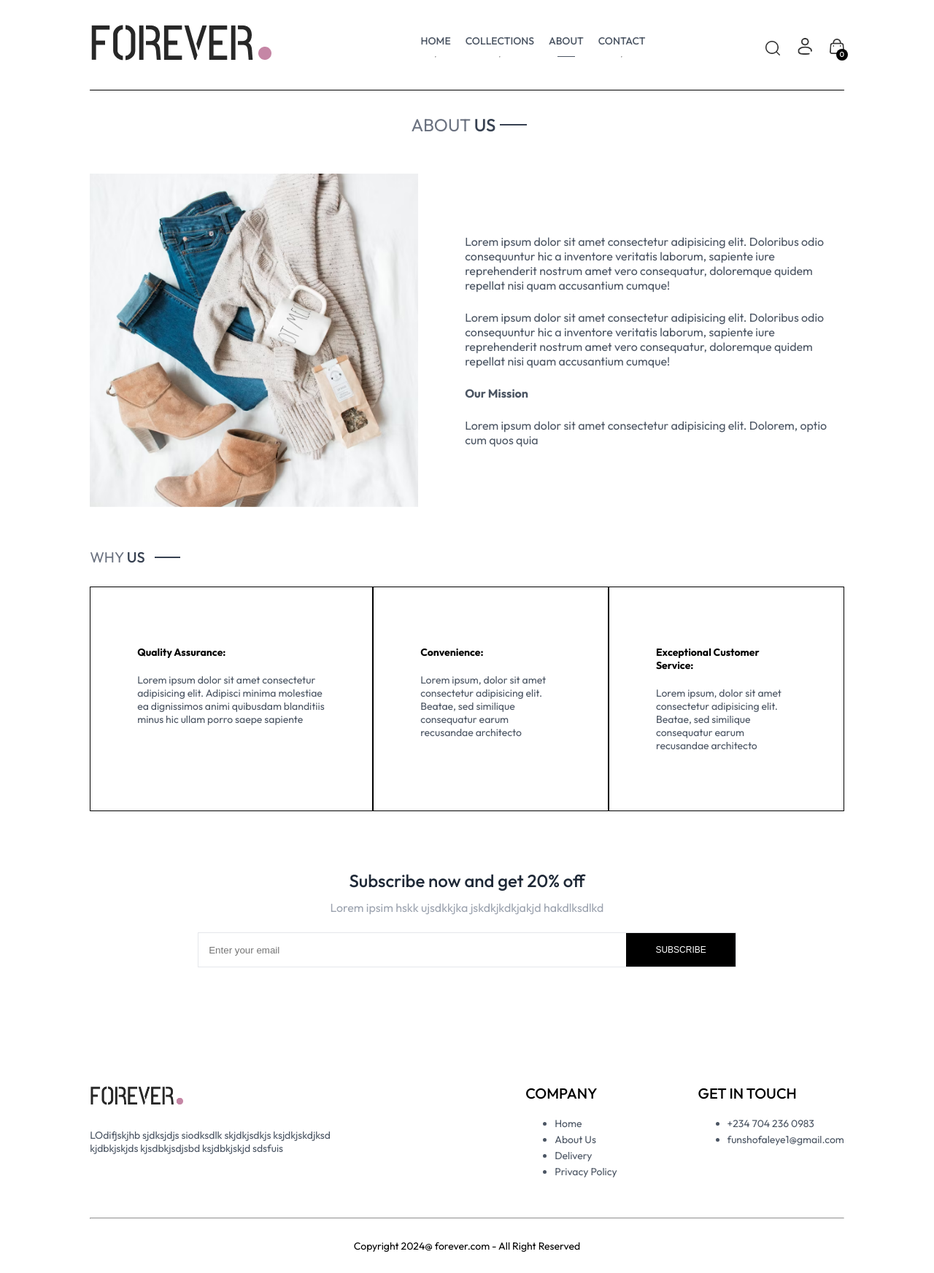
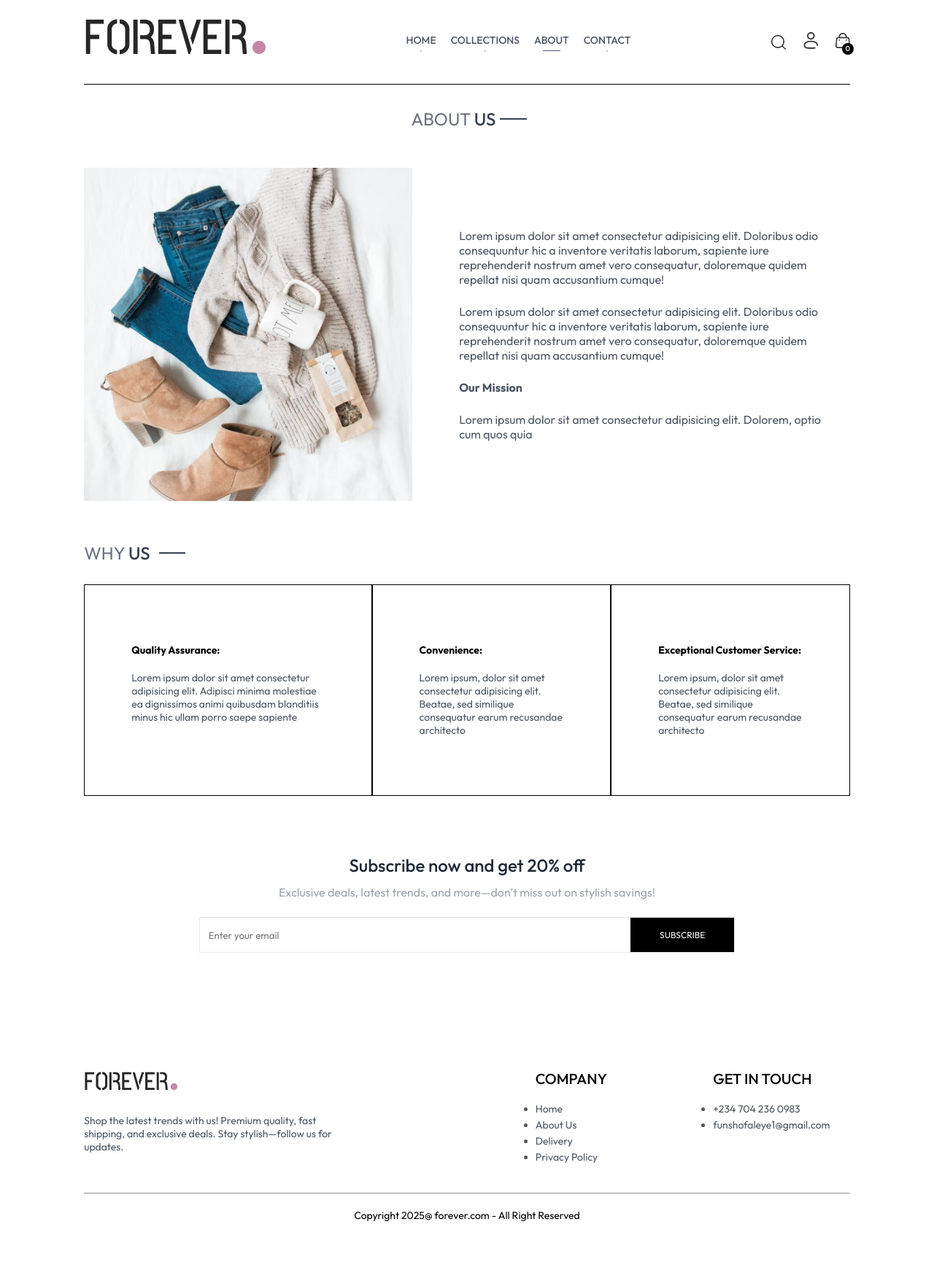
Before and after one commit to sladelaroy/e-commerce-app, a React (Vite) app in the folder frontend/: page /about in a window 1280 px wide. Shown: the whole page at 73% size. After the commit the page ends 1695 px from the top, so only its background shows below. Built offline with nearby package versions, Linux system fonts and the light colour scheme; no server answers.

Commit message:
finishing touches

```diff
--- a/frontend/src/components/BestSeller.jsx
+++ b/frontend/src/components/BestSeller.jsx
@@ -1,35 +1,50 @@
 import { useEffect, useState } from "react";
-import { useContext } from "react"
+import { useContext } from "react";
 import Title from "./Title.jsx";
 import { ShopContext } from "../contexts/ShopContext";
-import '../styles/BestSeller.css'
+import "../styles/BestSeller.css";
 import ProductItem from "./ProductItem";
 
+const BestSeller = () => {
+  const { products } = useContext(ShopContext);
+  const [bestSeller, setBestSeller] = useState([]);
 
-const BestSeller = () => {
-  const {products} = useContext(ShopContext);
-  const [bestSeller, setBestSeller] = useState([])
+  const fetchBestProducts = () => {
+    const bestProduct = products.filter((item) => item.bestSeller);
+    setBestSeller(bestProduct.slice(0, 5));
+    console.log(products);
+  };
   useEffect(() => {
-    const bestProduct = products.filter((item)=>(item.bestseller))
-    setBestSeller(bestProduct.slice(0, 5));
-  },[products])
+    if (products.length > 0) {
+      fetchBestProducts();
+    }
+  }, [products]);
   return (
     <>
       <div className="bestseller-div">
         <div className="inner-div">
-          <Title text1={'BEST'} text2={'SELLERS'} />
-          <p className="inner-p">sakjkaso ujasjbkljs jkasdjkioasulkdjkl kljasdiusfbbalisk haskdjijbs usuiishsdj</p>
+          <Title text1={"BEST"} text2={"SELLERS"} />
+          <p className="inner-p">
+          Top-rated picks loved by our customers! Shop bestsellers featuring premium quality, stylish designs, and unbeatable comfort for every occasion.
+          </p>
         </div>
-        <div className='products-grid'>
-          {
-            bestSeller.map((item, index)=> (
-              <ProductItem key={index} id={item._id} image={item.image} name={item.name} price={item.price} />
-            ))
-          }
+        <div className="products-grid">
+          {bestSeller.map((item, index) => {
+            console.log("working");
+            return (
+              <ProductItem
+                key={index}
+                id={item._id}
+                image={item.image}
+                name={item.name}
+                price={item.price}
+              />
+            );
+          })}
         </div>
       </div>
     </>
-  )
-}
+  );
+};
 
-export default BestSeller
+export default BestSeller;
--- a/frontend/src/components/Footer.jsx
+++ b/frontend/src/components/Footer.jsx
@@ -10,7 +10,7 @@ const Footer = () => {
         <div>
           <img src={assets.logo} className='footer-img' />
           <p className='footer-text'>
-            LOdifjskjhb sjdksjdjs siodksdlk skjdkjsdkjs ksjdkjskdjksd kjdbkjskjds kjsdbkjsdjsbd ksjdbkjskjd sdsfuis
+          Shop the latest trends with us! Premium quality, fast shipping, and exclusive deals. Stay stylish—follow us for updates.
           </p>
         </div>
 
@@ -36,7 +36,7 @@ const Footer = () => {
       </div>
       <div>
         <hr />
-        <p className='footer-copyright'>Copyright 2024@ forever.com - All Right Reserved</p>
+        <p className='footer-copyright'>Copyright 2025@ forever.com - All Right Reserved</p>
       </div>
 
     </div>
--- a/frontend/src/components/LatestCollections.jsx
+++ b/frontend/src/components/LatestCollections.jsx
@@ -20,7 +20,7 @@ const LatestCollections = () => {
       <div className='latest-collections'>
         <div className='latest-collections-cont'>
           <Title text1={'LATEST'} text2={'COLLECTIONS'} />
-          <p>hsjejsdkjhjkbd sbdjskjdod budiuidjhsgvjhaekjo uieuiskejfouiejfuikeeuiwiuiu wewuieweui</p>
+          <p className='latest-collections-cont-p'>Explore fresh styles, bold designs, and timeless fashion. Our latest collection blends comfort, elegance, and trend-forward details for every occasion.</p>
         </div>
         {/* Rendering Products */}
 
--- a/frontend/src/components/NewsLetterBox.jsx
+++ b/frontend/src/components/NewsLetterBox.jsx
@@ -10,7 +10,7 @@ const NewsLetterBox = () => {
     <>
       <div className='newsletter-div'>
         <p className='newsletter-title-one'>Subscribe now and get 20% off</p>
-        <p className='newsletter-title-two'>Lorem ipsim hskk  ujsdkkjka  jskdkjkdkjakjd hakdlksdlkd</p>
+        <p className='newsletter-title-two'>Exclusive deals, latest trends, and more—don’t miss out on stylish savings!</p>
 
         <form onSubmit={onSubmitHandler} className='newsletter-form'>
           <input className='newsletter-input' type='email' placeholder='Enter your email' />
--- a/frontend/src/index.css
+++ b/frontend/src/index.css
@@ -1,6 +1,19 @@
 body {
   font-family: Outfit, sans-serif;
 }
+
+* {
+  padding: 0;
+  margin: 0;
+  box-sizing: border-box;
+  font-family: Outfit;
+}
+
+a {
+  text-decoration: none;
+  color: inherit;
+}
+
 
 p {
   margin: 0;
@@ -8,3 +21,6 @@ p {
 button {
   border: none;
 }
+input {
+  border: none;
+}
--- a/frontend/src/styles/About.css
+++ b/frontend/src/styles/About.css
@@ -9,7 +9,7 @@
   margin-top: 2.5rem; /* my-10 (10 * 0.25rem = 2.5rem) */
   margin-bottom: 2.5rem; /* my-10 */
   display: flex; /* flex */
-  /* flex-direction: column;  */
+  flex-direction: column;
   gap: 4rem; /* gap-16 (16 * 0.25rem = 4rem) */
 }
 
@@ -89,8 +89,8 @@
 }
 
 
-@media (min-width: 768px) { /* md */
-  .about-img {
-    flex-direction: row; /* md:flex-row */
+@media (min-width: 768px) {
+  .about-img-div {
+    flex-direction: row;
   }
 }
--- a/frontend/src/styles/BestSeller.css
+++ b/frontend/src/styles/BestSeller.css
@@ -12,6 +12,7 @@
 
 .bestseller-div .inner-p {
   width: 75%; /* w-3/4 */
+  line-height: 1.7;
   margin-left: auto; /* m-auto */
   margin-right: auto; /* m-auto */
   font-size: 0.75rem; /* text-xs */
--- a/frontend/src/styles/LatestCollections.css
+++ b/frontend/src/styles/LatestCollections.css
@@ -11,8 +11,10 @@
   line-height: 2.25rem;
 }
 
-.latest-collections-cont p {
+.latest-collections-cont-p {
   width: 75%; /* Equivalent to w-3/4 */
+  line-height: 1.7;
+  margin: 1px;
   margin-left: auto; /* Equivalent to m-auto */
   margin-right: auto; /* Centers the element horizontally */
   color: #4b5563; /* Equivalent to text-gray-600 */
--- a/frontend/src/styles/Navbar.css
+++ b/frontend/src/styles/Navbar.css
@@ -115,6 +115,7 @@
 
 .sideMenu {
   position: absolute;
+  z-index: 10;
   top: 0;
   right: 0;
   bottom: 0;
--- a/frontend/src/styles/ProductItem.css
+++ b/frontend/src/styles/ProductItem.css
@@ -16,6 +16,9 @@
 .product-item .img-container img {
   transition: transform 0.3s ease-in-out;
   width: 100%;
+  height: 226px;
+  object-fit: cover;     /* Preserve aspect ratio and crop if needed */
+  object-position: center;
 }
 
 .product-item .img-container img:hover {
--- a/frontend/src/styles/Title.css
+++ b/frontend/src/styles/Title.css
@@ -6,7 +6,7 @@
 
 .title-container .title-one {
   color: #6b7280;
-  /* font-size: 1.5rem; */
+  font-size: 1.5rem;
   width: 100%;
 }
 
```
Also changed, not shown: 2 other files (tests, documents, lock files or other folders).
